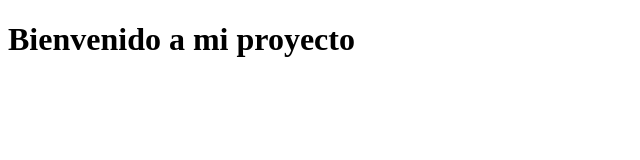
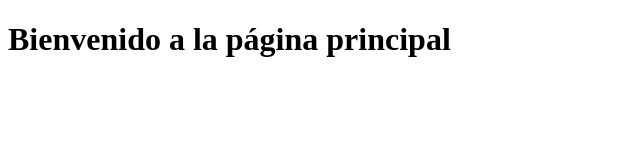
Before and after one commit to spgb15/TareaGestion, a plain HTML site: page index.html in a window 1280 px wide. Shown: the whole page, without its empty margins (0-640 px from the left). Drawn offline with Linux system fonts and the light colour scheme.

Commit message:
Mejora el texto del encabezado en master

```diff
--- a/index.html
+++ b/index.html
@@ -5,8 +5,6 @@
     <title>Mi Proyecto</title>
 </head>
 <body>
-    <h1>Bienvenido a mi proyecto</h1>
-
-    <script src="main.js"></script>
+    <h1>Bienvenido a la página principal</h1> <script src="main.js"></script>
 </body>
 </html>
```
